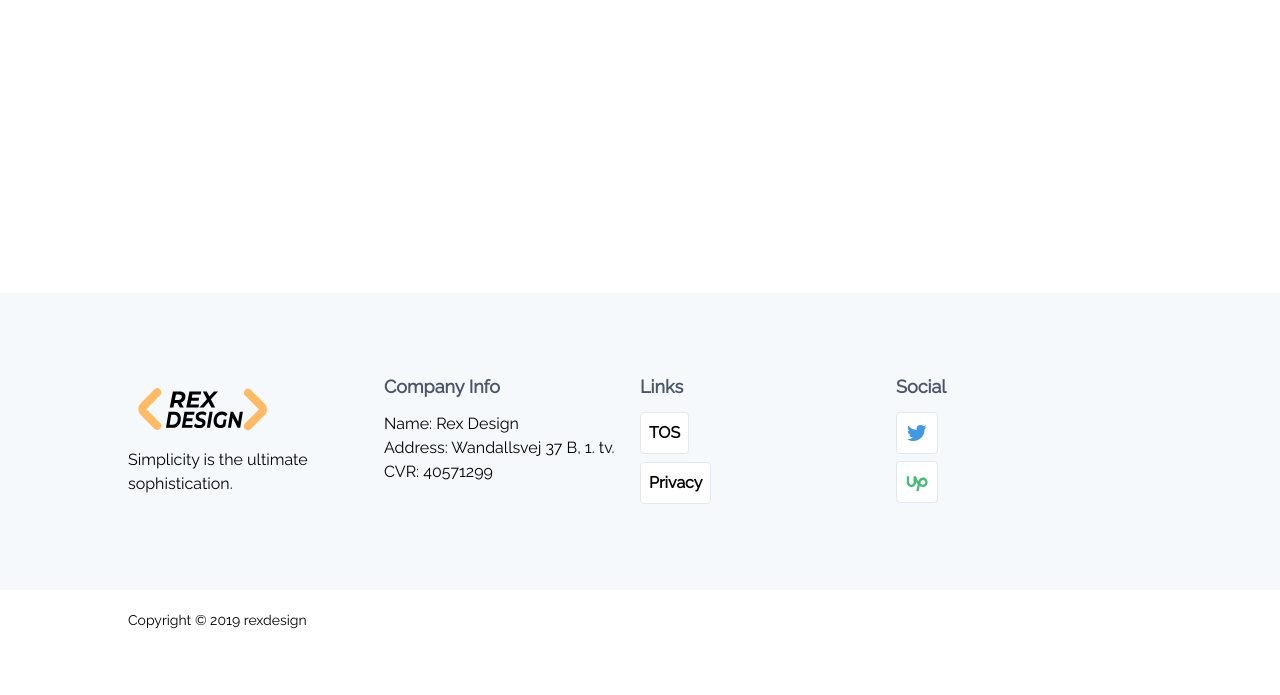
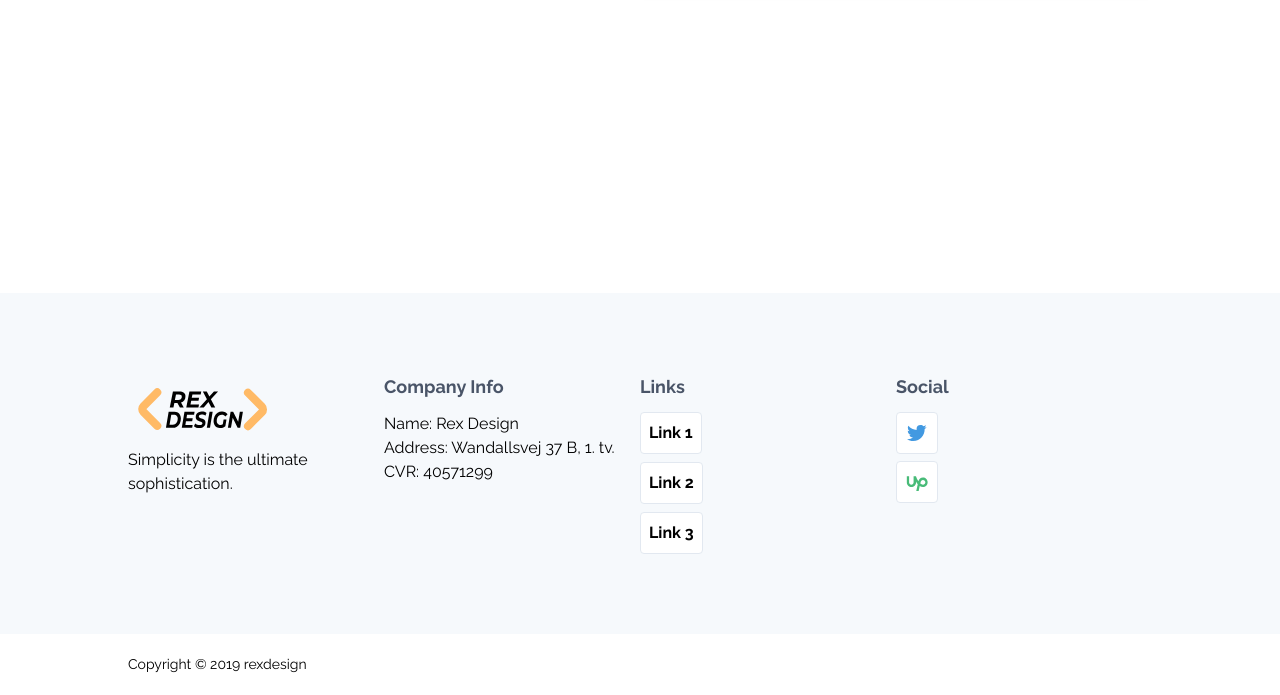
Before and after one commit to rexdesigndk/rexdesign-porfolio, a website: page index.html in a window 1280 px wide. Shown: the part 5570-6265 px from the top of the page. Before the commit the page ends 6221 px from the top, so only its background shows below. Drawn offline with Linux system fonts and the light colour scheme.

Commit message:
Improved: Uptimized google font css

```diff
--- a/index.html
+++ b/index.html
@@ -28,13 +28,13 @@
     <link rel="stylesheet" href="dist/main.css" />
     <!-- Font -->
     <link
-      href="https://fonts.googleapis.com/css?family=Raleway&display=swap"
+      href="https://fonts.googleapis.com/css?family=Raleway:400,700&display=swap"
       rel="stylesheet"
     />
     <link rel="apple-touch-icon" sizes="180x180" href="apple-touch-icon.png" />
     <link rel="icon" type="image/png" sizes="32x32" href="favicon-32x32.png" />
     <link rel="icon" type="image/png" sizes="16x16" href="favicon-16x16.png" />
-    <link rel='manifest' href='/manifest.json'>
+    <link rel="manifest" href="/manifest.json" />
   </head>
   <body class="overflow-x-hidden font-display">
     <div class="absolute top-0 w-full z-negative"></div>
@@ -510,11 +510,26 @@
             <div class="flex flex-col items-center sm:items-start">
               <h4 class="text-lg text-gray-700 font-bold mb-3">Links</h4>
               <ul class="flex flex-col text-center sm:text-left">
-                <li class="mb-2">
-                  <a class="inline-block font-bold bg-white border rounded p-2 hover:text-accent" href="therms.html">TOS</a>
+                <li>
+                  <a
+                    class="inline-block font-bold bg-white border rounded p-2 hover:text-accent"
+                    href="#"
+                    >Link 1</a
+                  >
+                </li>
+                <li class="my-2">
+                  <a
+                    class="inline-block font-bold bg-white border rounded p-2 hover:text-accent"
+                    href="#"
+                    >Link 2</a
+                  >
                 </li>
                 <li>
-                  <a class="inline-block font-bold bg-white border rounded p-2 hover:text-accent" href="privacy.html">Privacy</a>
+                  <a
+                    class="inline-block font-bold bg-white border rounded p-2 hover:text-accent"
+                    href="#"
+                    >Link 3</a
+                  >
                 </li>
               </ul>
             </div>
```
Also changed, not shown: dist/main.css.
